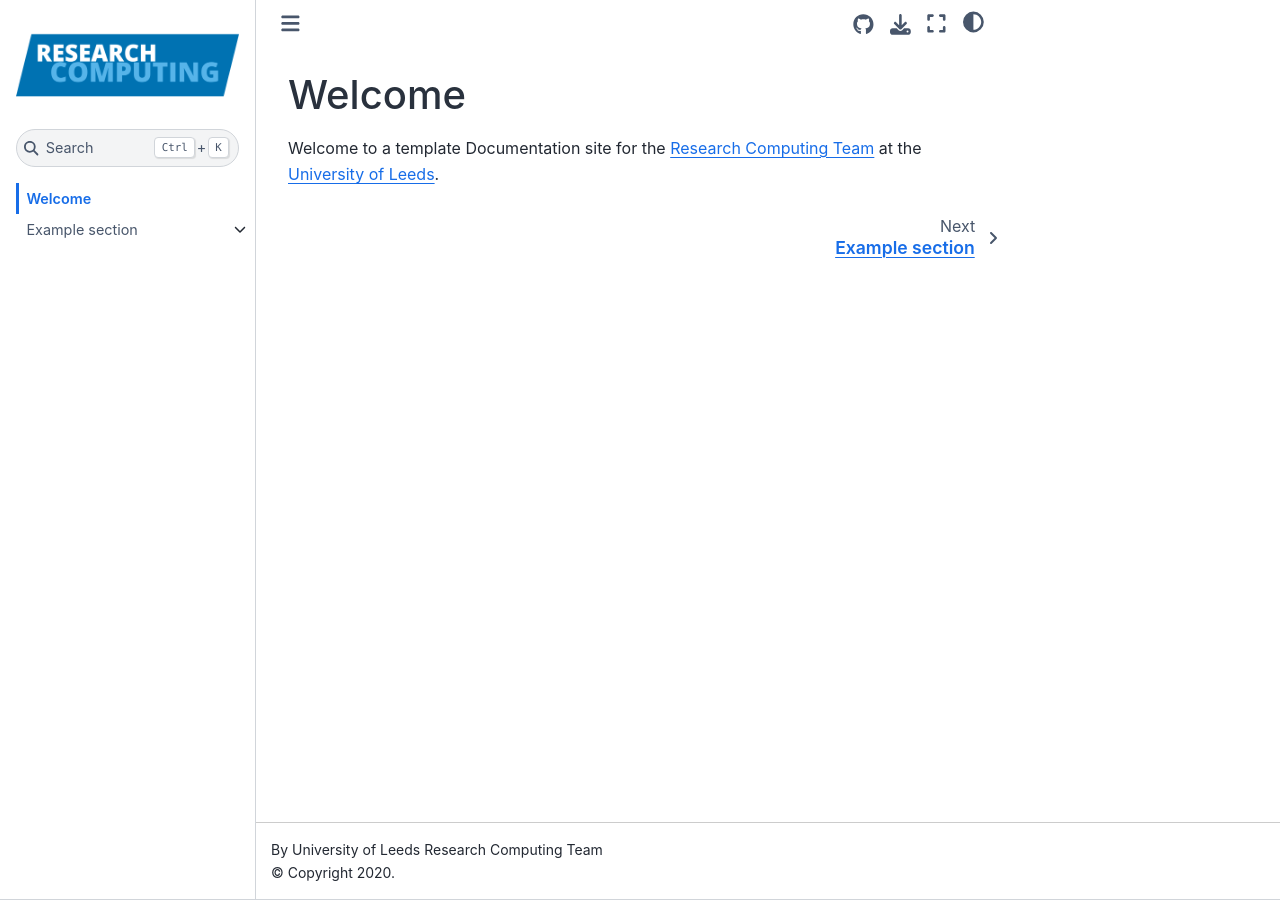
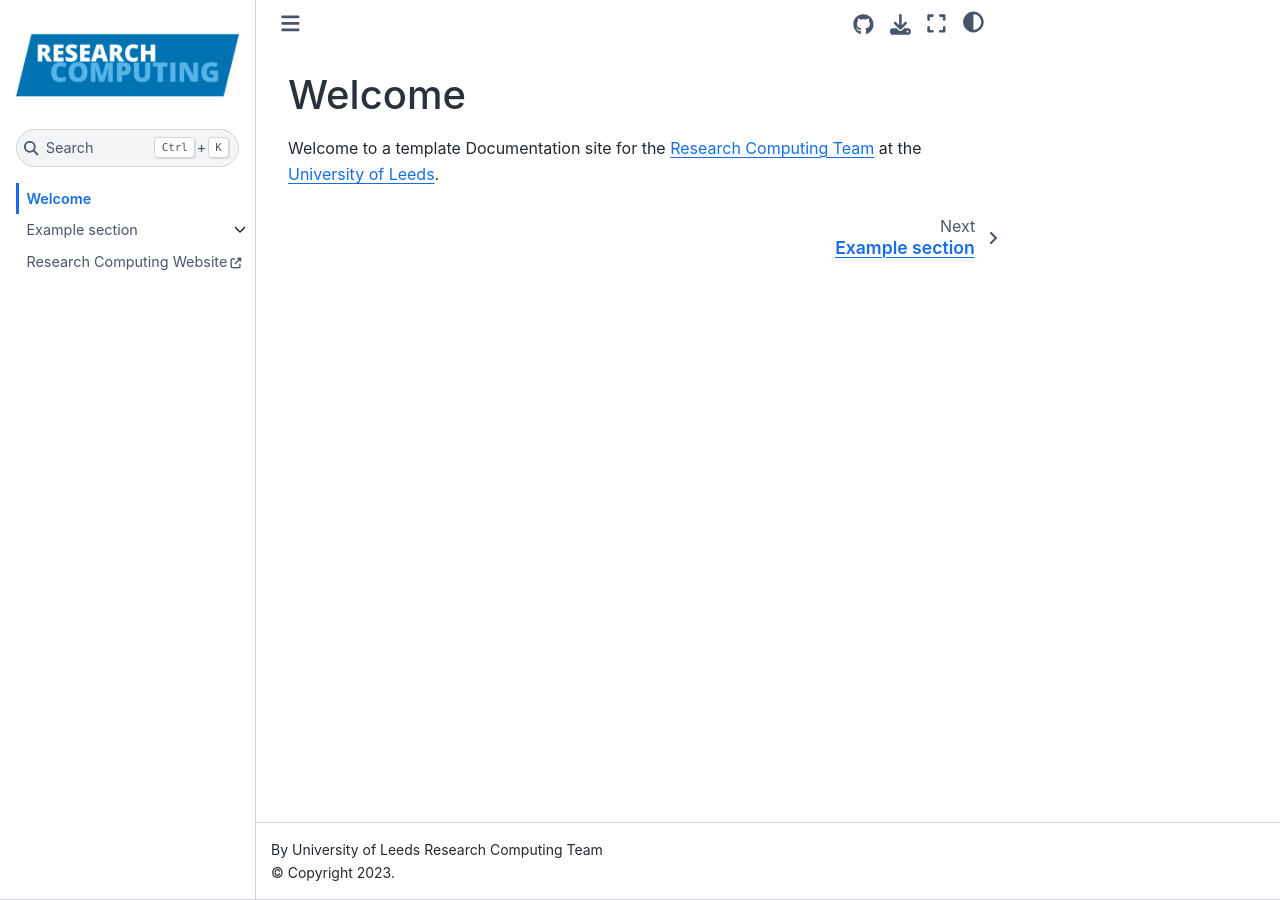
Before and after one commit to ARCTraining/template-jb-docs, a Jupyter Book: the page built from book/welcome.md, in a window 1280 px wide. Built offline with Jupyter Book 1.0.4 settings and Sphinx 7.4.7 and the Sphinx Book theme 1.1.4, drawn with Linux system fonts in a browser that asks for light colours.

Commit message:
Update for Jupyter Book 0.15.1

```diff
--- a/book/_config.yml
+++ b/book/_config.yml
@@ -3,7 +3,7 @@ title: Template documentation jupyter book
 author: University of Leeds Research Computing Team
 logo: ./assets/img/logo/logo.png
 email: ask-rc@leeds.ac.uk
-copyright: "2020"
+copyright: "2023"
 
 # execute settings
 execute:
@@ -19,12 +19,6 @@ html:
   use_issues_button: true
   use_edit_page_button: true
   baseurl                   : "https://arctraining.github.io/template-jb-docs"  # The base URL where your book will be hosted. Used for creating image previews and social links. e.g.: https://mypage.com/mybook/
-  navbar_footer_text        :
-    'Visit the <a href="https://arcleeds.github.io/">Research Computing Home Site</a>
-    <div>
-    This book is powered by <a href="https://jupyterbook.org">Jupyter Book</a>
-    </div>'  # Will be displayed underneath the left navbar.
-
 
 # Launch button settings
 launch_buttons:
--- a/book/_toc.yml
+++ b/book/_toc.yml
@@ -1,11 +1,13 @@
 # updating for latest jupyter book version
 
-format: jb-book
+format: jb-article
 # ===== Main Landing Page ========================================
 root: welcome
 
 # ===== Getting started ==========================================
-chapters:
+sections:
 - file: example_section/start
   sections:
     - file: example_section/example
+- url: https://arc.leeds.ac.uk
+  title: Research Computing Website
```
Also changed, not shown: environment.yml (+3 -4 lines).
